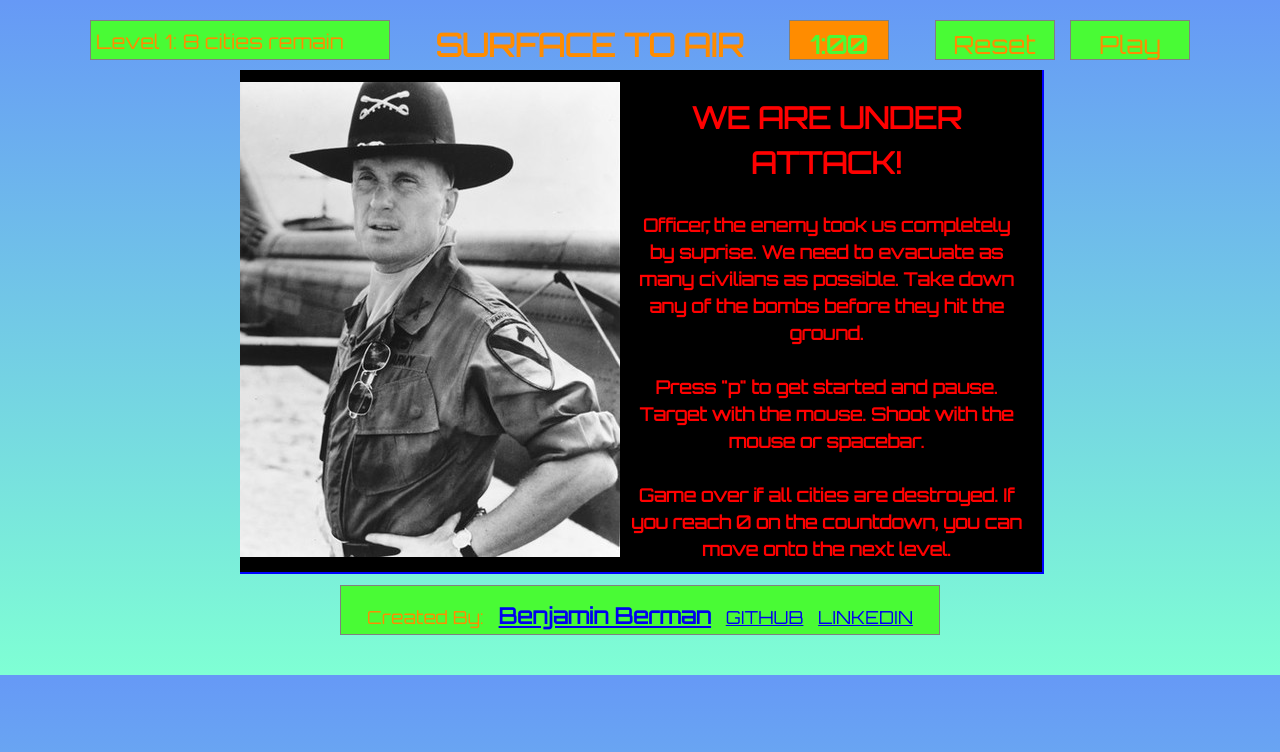
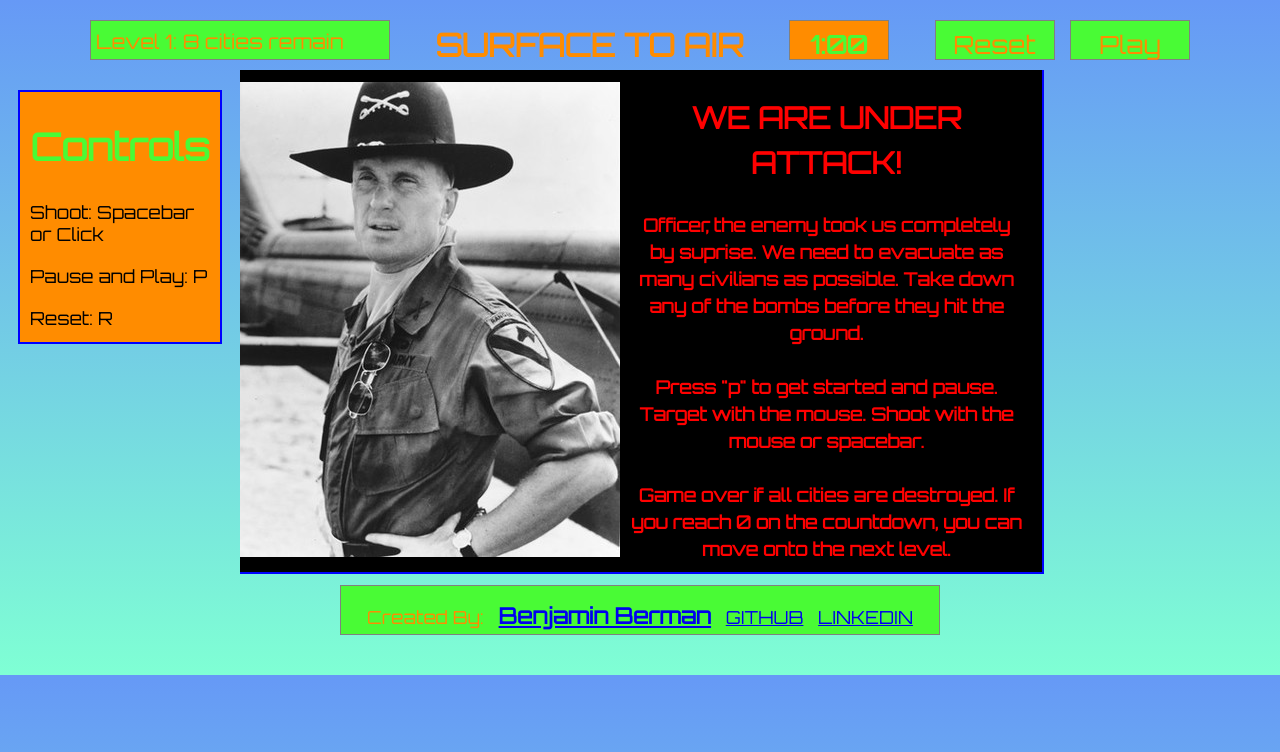
Before and after one commit to bdberm/surface-to-air, a website built with webpack: page index.html in a window 1280 px wide. Built offline with nearby package versions, Linux system fonts and the light colour scheme.

Commit message:
add controls

```diff
--- a/index.html
+++ b/index.html
@@ -43,6 +43,16 @@
       </div>
 
       <canvas id="canvas"></canvas>
+
+
+    </div>
+    <div id="controls">
+      <h2>Controls</h2>
+      <ul>
+        <li>Shoot: Spacebar or Click</li>
+        <li>Pause and Play: P</li>
+        <li>Reset: R</li>
+      </ul>
     </div>
     <footer>Created By: &nbsp
       <span><a href="http://www.benjamin-berman.com/" target="_blank">Benjamin Berman</a></span> &nbsp
--- a/lib/style.css
+++ b/lib/style.css
@@ -154,3 +154,33 @@ footer > span {
   padding-top: 8px;
   padding-left: 5px;
 }
+
+
+#controls {
+  width: 200px;
+  height: 250px;
+  z-index:3;
+  position: absolute;
+  top: 0;
+  margin-top: 90px;
+  margin-left: 10px;
+  border: 2px solid blue;
+  text-align: center;
+  background-color: #ff8c00;
+  color: #49fb35;
+  font-size: 25px;
+
+}
+#controls > ul {
+  list-style: none;
+  font-size: 18px;
+  margin-left: 0;
+  text-align: left;
+  padding: 0;
+  padding-left: 10px;
+  color: black;
+}
+
+#controls > ul > li {
+  margin-top: 20px;
+}
```
Also changed, not shown: bundle.js (line endings or trailing spaces), lib/game.js, 1 other file.
